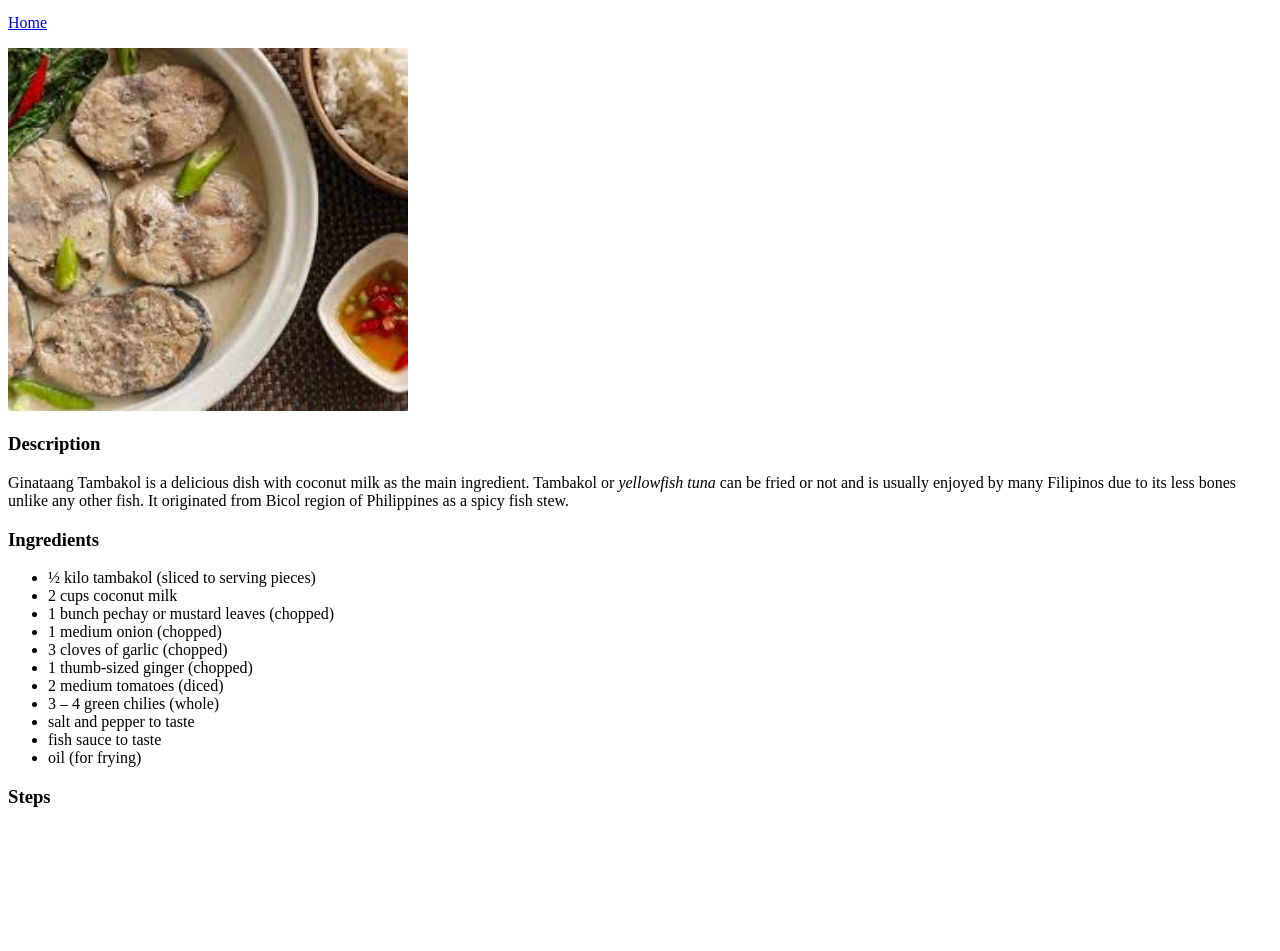
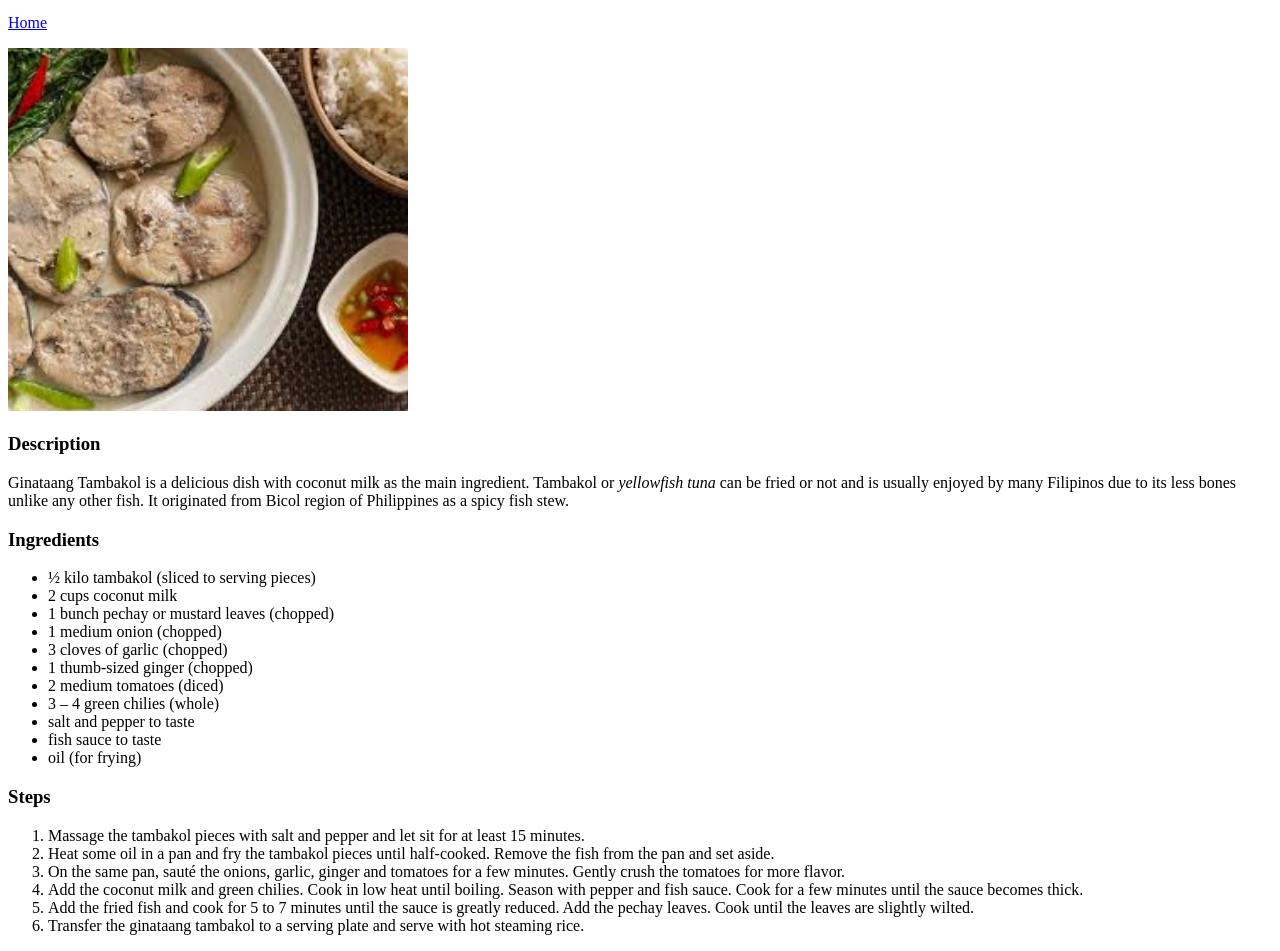
Before and after one commit to anicarnivore/odin-recipes, a plain HTML site: page recipes/ginataang-tambakol.html in a window 1280 px wide. Shown: the part 100-1051 px from the top of the page. Before the commit the page ends 927 px from the top, so only its background shows below. Drawn offline with Linux system fonts and the light colour scheme.

Commit message:
Add the steps

```diff
--- a/recipes/ginataang-tambakol.html
+++ b/recipes/ginataang-tambakol.html
@@ -40,6 +40,16 @@
     </p>
 
     <h3>Steps</h3>
+    <p>
+        <ol>
+            <li>Massage the tambakol pieces with salt and pepper and let sit for at least 15 minutes.</li>
+            <li>Heat some oil in a pan and fry the tambakol pieces until half-cooked. Remove the fish from the pan and set aside.</li>
+            <li>On the same pan, sauté the onions, garlic, ginger and tomatoes for a few minutes. Gently crush the tomatoes for more flavor.</li>
+            <li>Add the coconut milk and green chilies. Cook in low heat until boiling. Season with pepper and fish sauce. Cook for a few minutes until the sauce becomes thick.</li>
+            <li>Add the fried fish and cook for 5 to 7 minutes until the sauce is greatly reduced. Add the pechay leaves. Cook until the leaves are slightly wilted.</li>
+            <li>Transfer the ginataang tambakol to a serving plate and serve with hot steaming rice.</li>
+        </ol>
+    </p>
 
 </body>
 </html>
```
